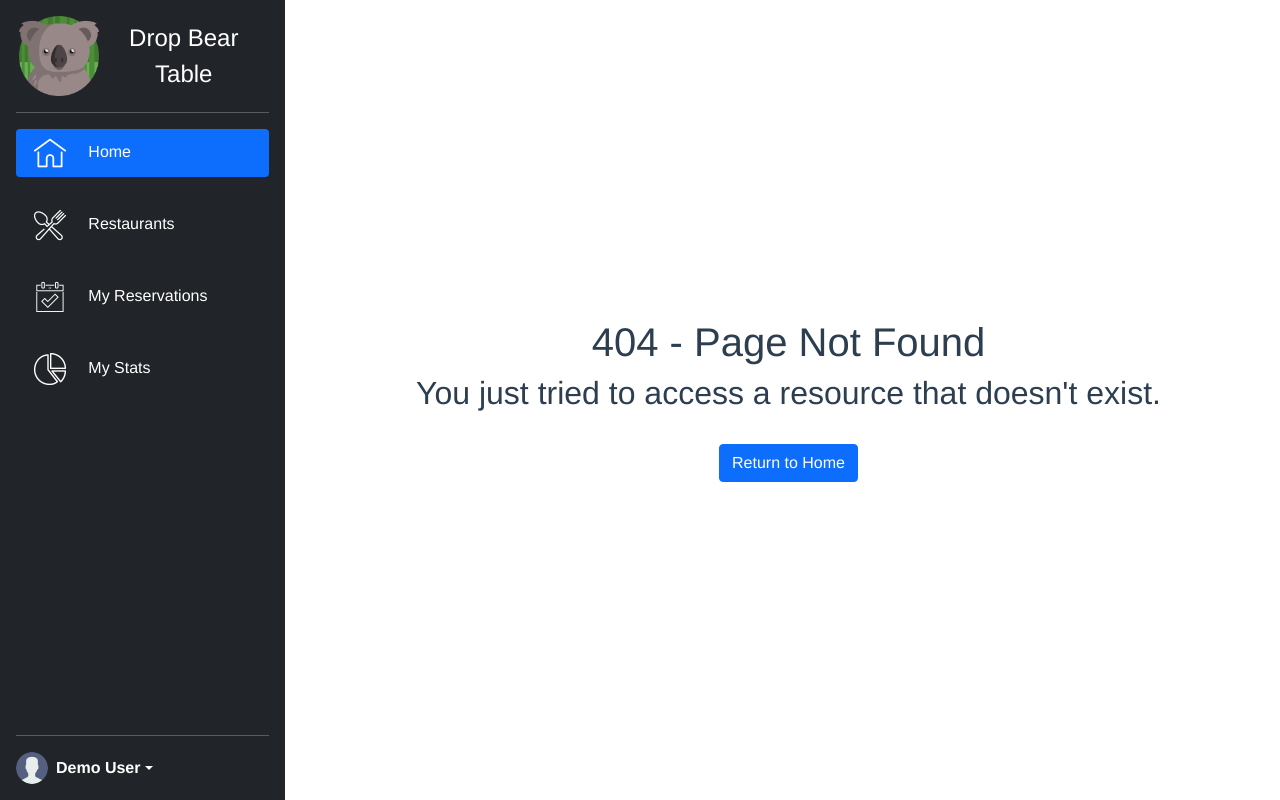
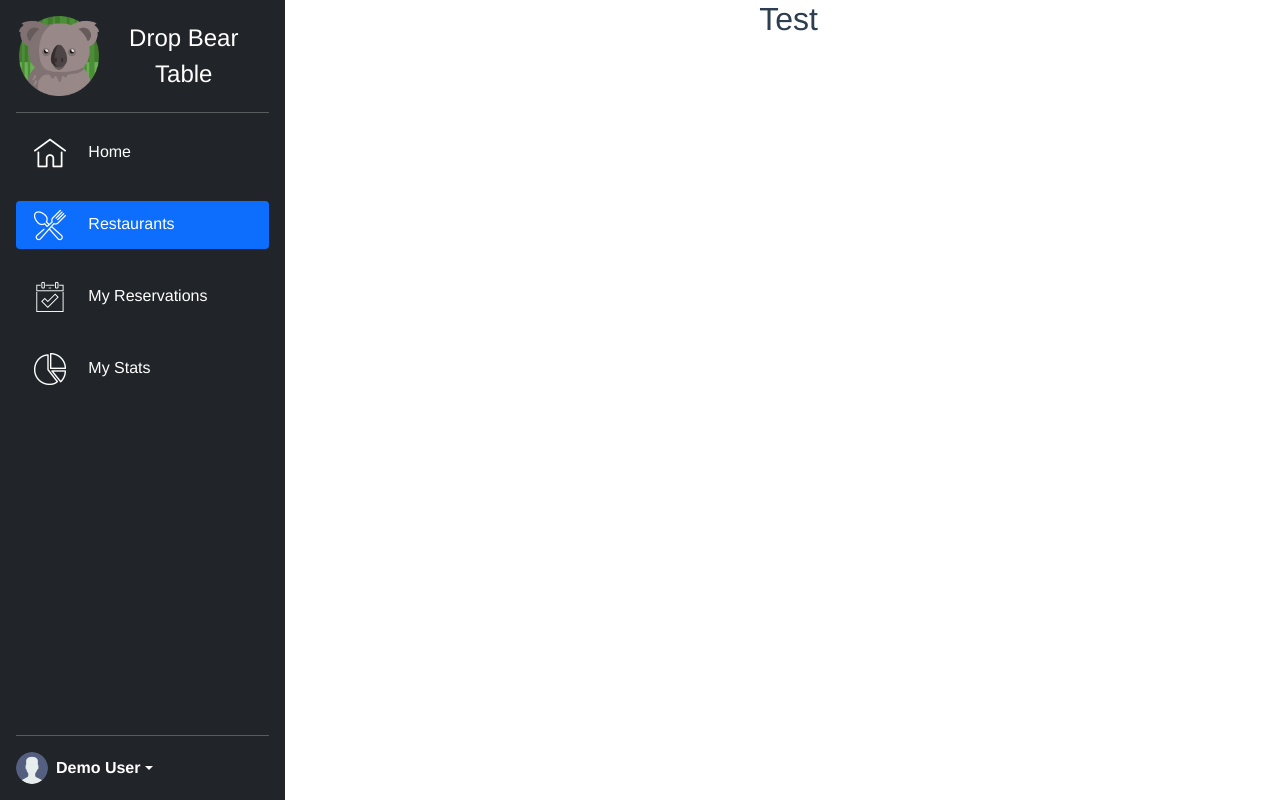
Before and after one commit to hacampbell/table-reservations, a Vue app in the folder client/: page /restaurants in a window 1280 px wide. Before the commit this address had no page. Built offline with nearby package versions, Linux system fonts and the light colour scheme; what vue-toast-notification would draw is missing.

Commit message:
Added restaurants view

```diff
--- a/client/src/router/index.js
+++ b/client/src/router/index.js
@@ -4,33 +4,26 @@ const routes = [
     {
         path: '/',
         name: 'Home',
-        // route level code-splitting
-        // this generates a separate chunk (about.[hash].js) for this route
-        // which is lazy-loaded when the route is visited.
         component: () => import(/* webpackChunkName: "home" */ '../views/Home.vue')
     },
     {
         path: '/login',
         name: 'Login',
-        // route level code-splitting
-        // this generates a separate chunk (about.[hash].js) for this route
-        // which is lazy-loaded when the route is visited.
         component: () => import(/* webpackChunkName: "login" */ '../views/LoginScreen.vue')
     },
     {
         path: '/register',
         name: 'Register',
-        // route level code-splitting
-        // this generates a separate chunk (about.[hash].js) for this route
-        // which is lazy-loaded when the route is visited.
         component: () => import(/* webpackChunkName: "register" */ '../views/RegisterScreen.vue')
+    },
+    {
+        path: '/restaurants',
+        name: 'Restaurants',
+        component: () => import(/* webpackChunkName: "restaurants" */ '../views/RestaurantsScreen.vue')
     },
     {
         path: '/:pathMatch(.*)*',
         name: 'PageNotFound',
-        // route level code-splitting
-        // this generates a separate chunk (about.[hash].js) for this route
-        // which is lazy-loaded when the route is visited.
         component: () => import(/* webpackChunkName: "pagenotfound" */ '../views/PageNotFound.vue')
     }
 ]
--- /dev/null
+++ b/client/src/views/RestaurantsScreen.vue
@@ -0,0 +1,21 @@
+<template>
+    <div class="container-fluid">
+        <div class="row">
+            <SideNav activePage="restaurants" />
+            <div class="col">
+                <h2>Test</h2>
+            </div>
+        </div>
+    </div>
+</template>
+
+<script>
+    import SideNav from '../components/nav/SideNav.vue';
+
+    export default {
+        name: 'Restaurants',
+        components: {
+            SideNav
+        }
+    }
+</script>
```
